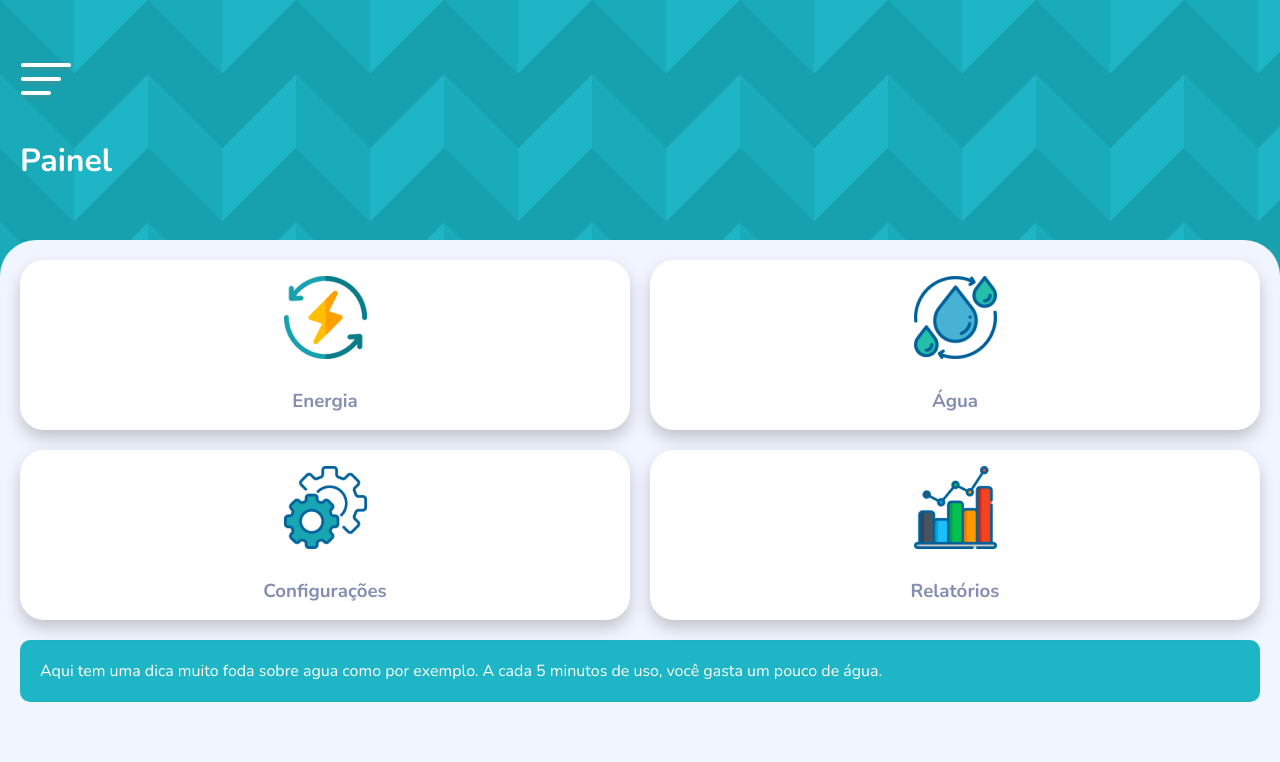
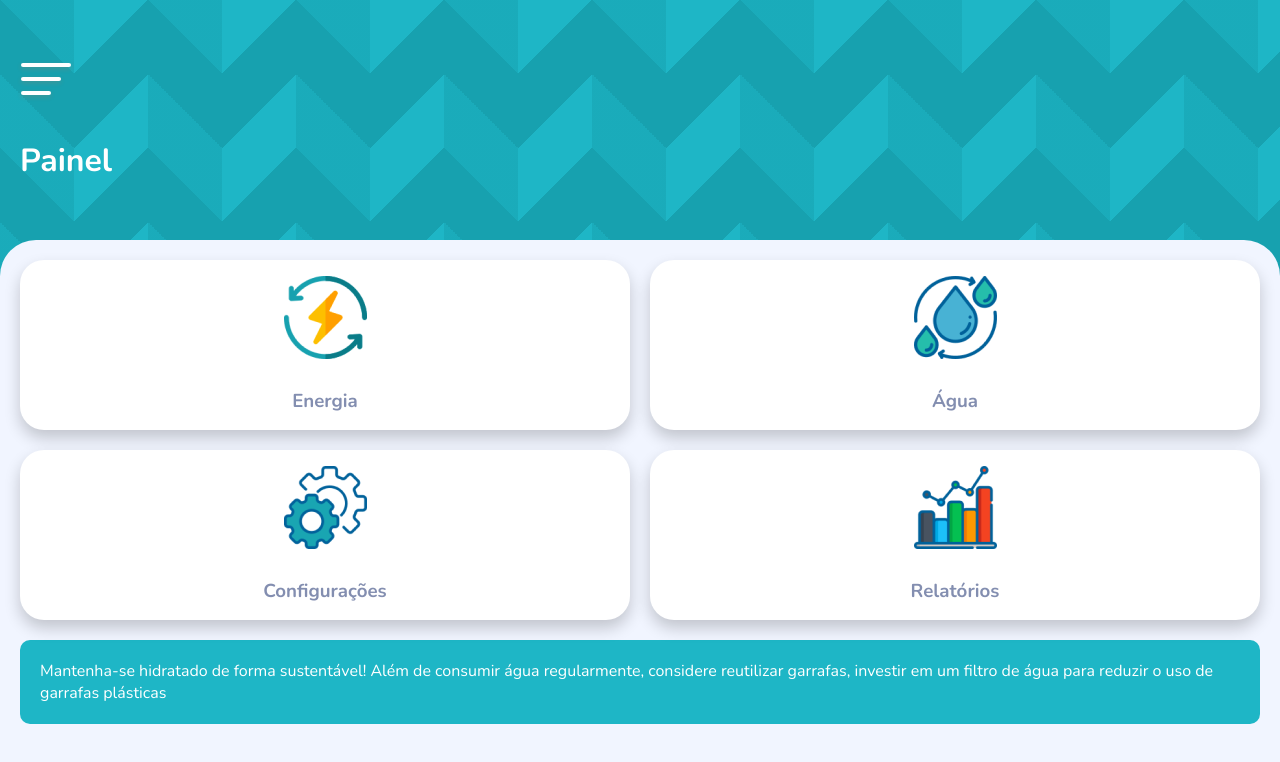
Before and after one commit to AntonyRafael/meu-consumo, a React (Create React App) app: page / in a window 1280 px wide. Shown: the top 762 px of the page. Built offline with nearby package versions, Linux system fonts and the light colour scheme.

Commit message:
feat: improve tips message

```diff
--- a/src/pages/Home/index.tsx
+++ b/src/pages/Home/index.tsx
@@ -47,8 +47,8 @@ export default function Home() {
         borderRadius: "10px",
         color: "#fff"
       }}>
-        Aqui tem uma dica muito foda sobre agua como por exemplo.
-        A cada 5 minutos de uso, você gasta um pouco de água.
+        Mantenha-se hidratado de forma sustentável! Além de consumir água regularmente, considere reutilizar garrafas,
+        investir em um filtro de água para reduzir o uso de garrafas plásticas
       </div>
     </AppLayout>
   );
```
